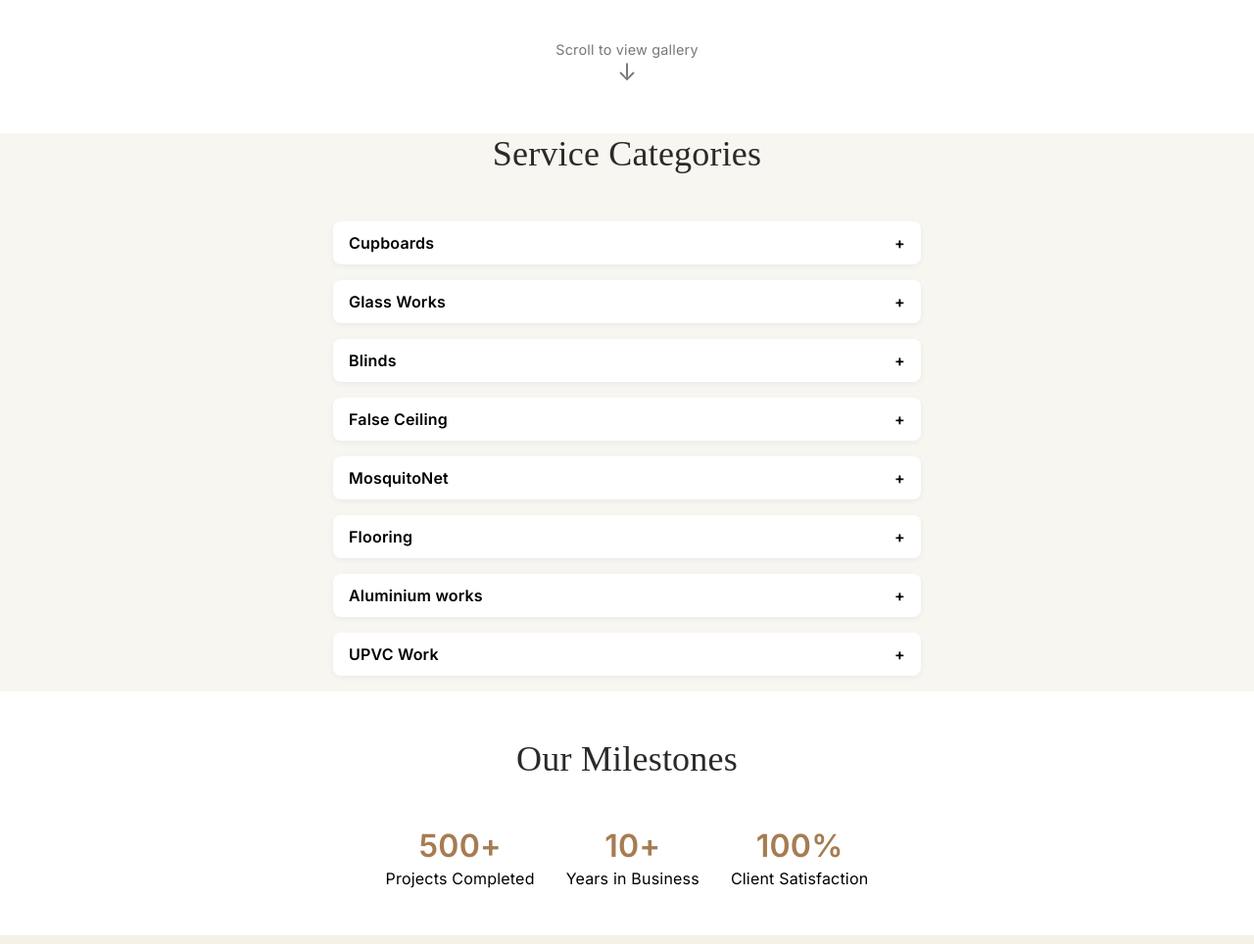
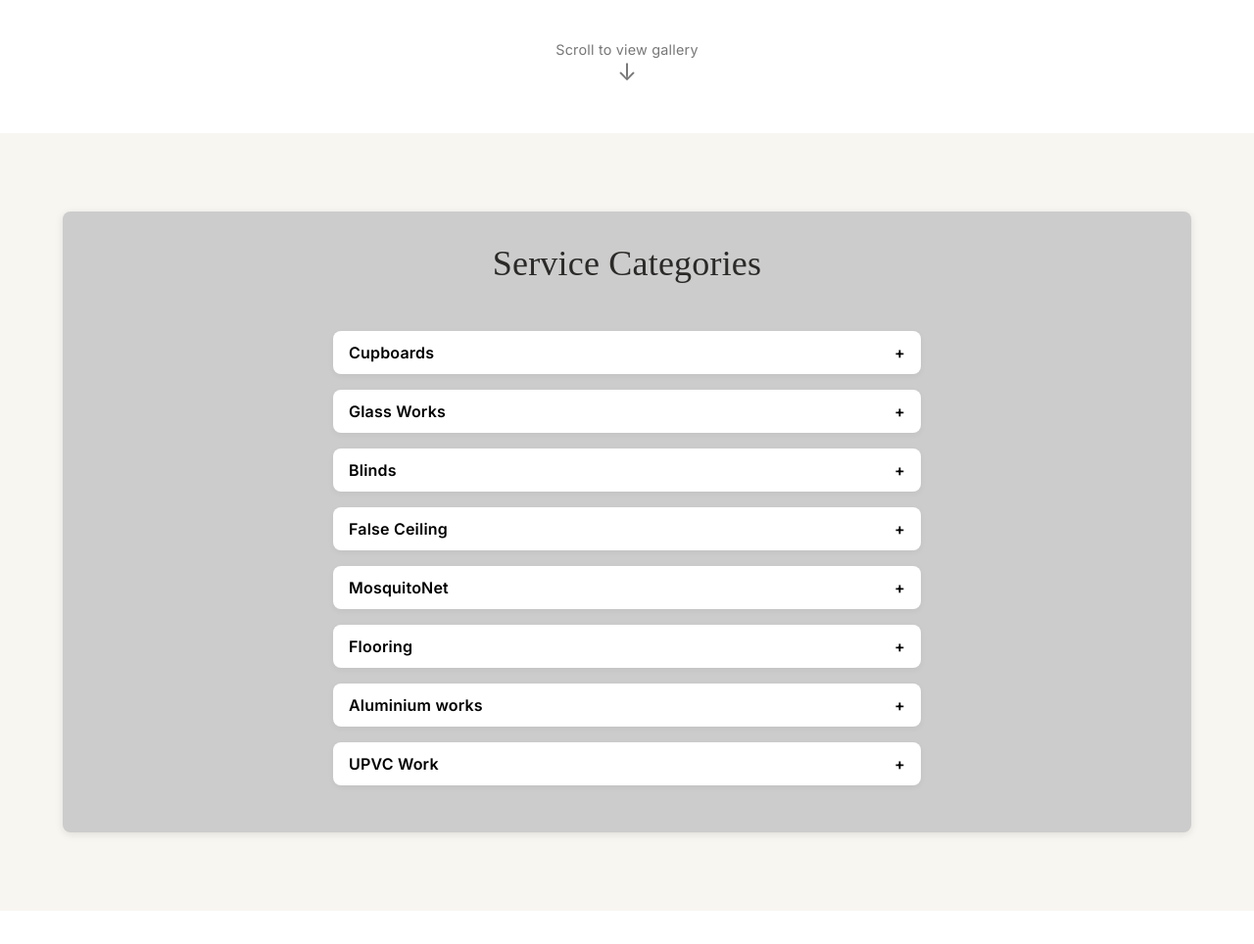
Before and after one commit to web3anand/webpage, a website: page public/index.html in a window 1280 px wide. Shown: the part 1220-2184 px from the top of the page at 98% size. Drawn offline with Linux system fonts and the light colour scheme; files that its build step writes are made by us from their sources; grey boxes are pictures that could not be loaded; a web font is replaced by a local one.

Commit message:
Style service categories card

```diff
--- a/public/css/style.css
+++ b/public/css/style.css
@@ -666,6 +666,21 @@ a {
   border-radius: 8px;
   border:none;
 }
+
+/* SERVICE CATEGORIES */
+.service-categories {
+  padding: var(--spacing-lg) 0;
+  text-align: center;
+  background: none;
+}
+
+.categories-card {
+  background-color: #ccc;
+  padding: 2rem;
+  border-radius: 8px;
+  box-shadow: 0 2px 8px rgba(0,0,0,0.1);
+  margin: 2rem 0;
+}
 .contact-form input,
 .contact-form textarea,
 .contact-form select {
```
